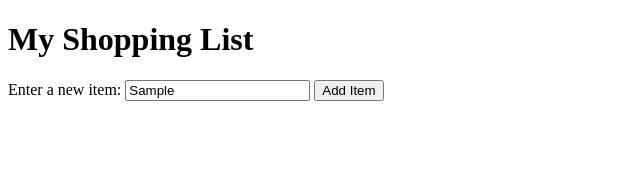
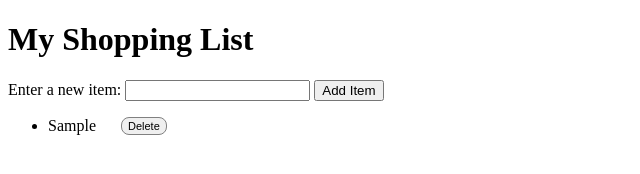
Before and after one commit to Ricky-Rubin/Shopping-List, a plain HTML site: page index.html in a window 1280 px wide. Both pictures are taken after typing "Sample" into the empty fields and a click on the button "Add Item". Shown: the whole page, without its empty margins (0-640 px from the left). Drawn offline with Linux system fonts and the light colour scheme.

```diff
--- a/index.html
+++ b/index.html
@@ -19,4 +19,41 @@
 
     </body>
 
+    <script>
+
+        const item = document.querySelector('#entry');
+        const btn = document.querySelector('#btn');
+        const container = document.querySelector('#container');
+
+        function addItem () {
+            const list = document.createElement('li');
+            const delButton = document.createElement('button');
+
+            list.textContent = item.value;
+            delButton.textContent = 'Delete';
+            delButton.style.cssText = 'margin-left: 25px; border: 1px solid grey; border-radius: 8px; text-align: center; font-size: 11px;';
+            delButton.onclick = () => {
+                container.removeChild(eachItem);
+            }
+
+            item.value = '';
+
+            const eachItem = document.createElement('div');
+            eachItem.style.cssText = 'display: flex; margin: 8px 0px';
+            eachItem.appendChild(list);
+            eachItem.appendChild(delButton);
+
+            container.appendChild(eachItem);
+        };
+
+        btn.addEventListener('click', addItem);
+
+        item.addEventListener('keydown', (e) => {
+            if (e.key === 'Enter') {
+                addItem();
+            }
+        })
+
+    </script>
+
 </html>
```
Also changed, not shown: script.js (added, +32 -0 lines), 1 other file.
